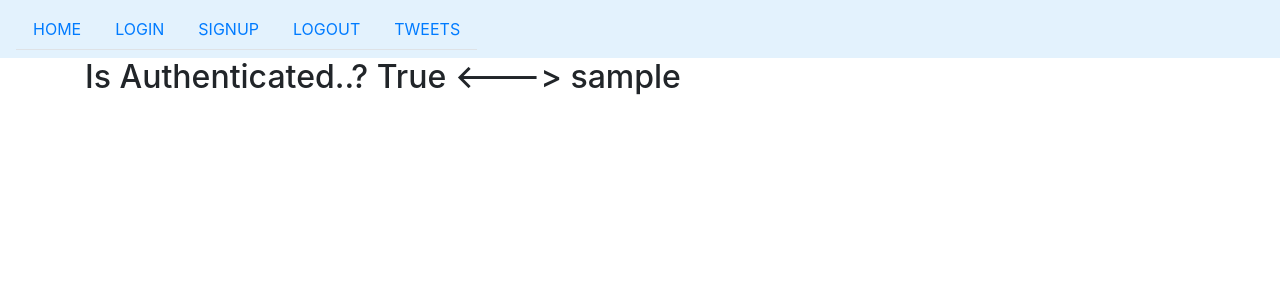
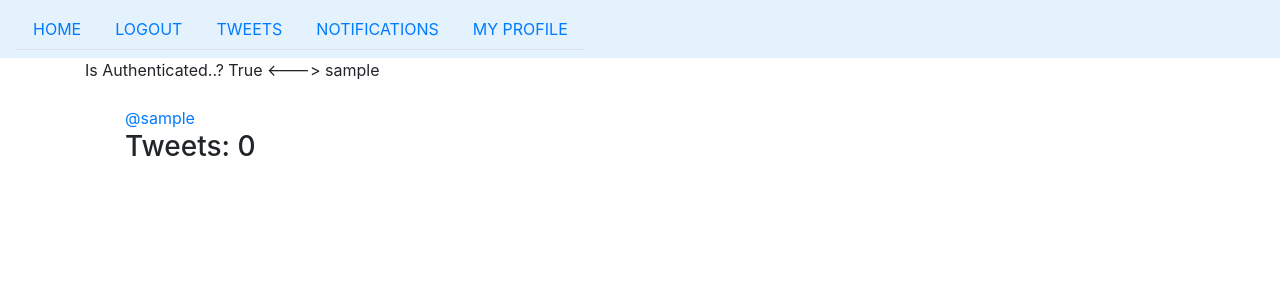
Before and after one commit to Albina93/twitterclone, a Django app: page / in a window 1280 px wide. Shown: the top 300 px of the page. Run offline with Django 3.2, Linux system fonts and the light colour scheme; the visitor is signed in with stand-in values (Sample User, id 1); data comes from the database, SQL or seed files in the repository; data that the repository does not hold is empty; some libraries are stand-ins or nearby versions.

Commit message:
worked in profile page, with follow, unfollowing

```diff
--- a/notification/urls.py
+++ b/notification/urls.py
@@ -2,5 +2,5 @@ from django.urls import path
 from . import views
 
 urlpatterns = [
-    path('', views.index_view, name="index_page"),
+    path('notifications/', views.notification_view, name="notification_page"),
 ]
--- a/notification/views.py
+++ b/notification/views.py
@@ -1,4 +1,4 @@
 from django.shortcuts import render
 
-def index_view(request):
+def notification_view(request):
     return render(request, 'index.html',)
--- a/templates/base.html
+++ b/templates/base.html
@@ -18,27 +18,41 @@
             <li class="nav-item active">
                 <a class="nav-link" href="/">HOME <span class="sr-only">(current)</span></a>
             </li>
+            {% if request.user.is_authenticated %}
+            <li class="nav-item">
+                <a class="nav-link" href='/logout/'>LOGOUT</a>
+            </li>
+            {% else %}
             <li class="nav-item">
                 <a class="nav-link" href='/login/'>LOGIN</a>
             </li>
             <li class="nav-item">
                 <a class="nav-link" href='/signup/'>SIGNUP</a>
             </li>
+            {% endif%}
 
-            <li class="nav-item">
-                <a class="nav-link" href='/logout/'>LOGOUT</a>
-            </li>
 
             <li class="nav-item">
                 <a class="nav-link" href='/add_tweet/'>TWEETS</a>
             </li>
+
+            <li class="nav-item">
+                <a class="nav-link" href='/notifications/'>NOTIFICATIONS</a>
+            </li>
+
+            {% if request.user.is_authenticated %}
+                <li class="nav-item">
+                    <a class="nav-link" href="{% url 'profilepage' user.username %}">MY PROFILE</a>
+                </li>
+            {% endif %}
 
 </nav>
 
 
 <body>
 <div class="container">
-    {% block content %}{% endblock %}
+    {% block content %}
+    {% endblock %}
 </div>
 
 
--- a/templates/index.html
+++ b/templates/index.html
@@ -1,8 +1,36 @@
+
 {% extends 'base.html' %}
+
 {% block content %}
-<h2>Is Authenticated..? {{ user.is_authenticated }} <---> {{ user.username }}</h2>
-{% for tweet in all_tweets %}
-{{ tweet }}
-<br>
-{% endfor %}
+<p>Is Authenticated..? {{ user.is_authenticated }} <---> {{ user.username }}<p>
+<div class="row">
+    <div class="col-sm-4">
+
+       <ul>
+           <h3>{{ user.displayname }}</h3>
+           {% if request.user.is_authenticated %}
+            <a href="{% url 'profilepage' user.username %}">@{{ user.username }}</a>
+            {% endif %}
+            <h3>Tweets: {{ total_tweets }}</h3>
+
+
+
+        </ul>
+    </div>
+
+
+
+    <div class="col-sm-8">
+        {% for tweet in tweets %}
+        <ul>
+            <li>@{{ tweet.twitter_user }} - <a href="{% url 'tweet_details' tweet.id %}">{{ tweet.created_time}}</a></li>
+            <li>{{ tweet.text_content }}</li>
+            <a href="{% url 'follower_page' tweet.twitter_user %}">FOLLOW</a>
+            <a href="{% url 'unfollower_page' tweet.twitter_user %}">UNFOLLOW</a>
+
+        </ul>
+        {% endfor %}
+</div>
+</div>
+
 {% endblock %}
--- a/tweet/urls.py
+++ b/tweet/urls.py
@@ -3,5 +3,7 @@ from . import views
 
 urlpatterns = [
     path('add_tweet/', views.add_tweet_view, name="addtweet"),
+    path('tweet/<int:tweet_id>', views.tweet_detail_view, name="tweet_details"),
+
 
 ]
--- a/twitteruser/admin.py
+++ b/twitteruser/admin.py
@@ -10,6 +10,7 @@ class CustomUserAdmin(UserAdmin):
             {
                 'fields': (
                     'displayname',
+                    'following'
 
                 ),
             },
--- a/twitteruser/urls.py
+++ b/twitteruser/urls.py
@@ -3,4 +3,9 @@ from . import views
 
 urlpatterns = [
     path('', views.index_view, name="homepage"),
+    path('follow/<str:user_name>/', views.add_follow_view, name="follower_page"),
+    path('unfollow/<str:user_name>/', views.add_unfollow_view, name="unfollower_page"),
+    path('profile/<str:user_name>', views.profile_view, name="profilepage"),
+
+
 ]
--- a/twitteruser/views.py
+++ b/twitteruser/views.py
@@ -1,7 +1,41 @@
-from django.shortcuts import render
+from django.shortcuts import render, HttpResponseRedirect
 from .models import TwitterUserModel
 from tweet.models import Tweet
+from django.contrib.auth.decorators import login_required
 
+
+@login_required(login_url="loginpage")
 def index_view(request):
-    all_tweets = Tweet.objects.all()
-    return render(request, 'index.html', {'all_tweets': all_tweets})
+    tweets = Tweet.objects.all().order_by('-created_time')
+    total_tweets = Tweet.objects.filter(twitter_user__username=request.user.username).count()
+    return render(request, 'index.html', {'tweets': tweets, 'total_tweets': total_tweets})
+
+
+
+def profile_view(request, user_name):
+    tweets = Tweet.objects.filter(twitter_user__username=user_name).order_by('-created_time')
+    total_tweets = tweets.count()
+    return render(request, 'index.html', {'tweets': tweets, 'total_tweets': total_tweets})
+
+
+def add_follow_view(request, user_name):
+    user_follow = TwitterUserModel.objects.get(username=user_name)
+    login_user = TwitterUserModel.objects.get(username=request.user.username)
+    login_user.following.add(user_follow)
+
+
+    login_user.save()
+
+
+    return HttpResponseRedirect(request.META.get('HTTP_REFERER', 'redirect_if_referer_not_found'))
+
+
+
+def add_unfollow_view(request, user_name):
+    user_unfollow = TwitterUserModel.objects.get(username=user_name)
+    login_user = TwitterUserModel.objects.get(username=request.user.username)
+    login_user.following.remove(user_unfollow)
+
+    login_user.save()
+
+    return HttpResponseRedirect(request.META.get('HTTP_REFERER', 'redirect_if_referer_not_found'))
```
Also changed, not shown: tweet/views.py (+7 -0 lines), templates/tweet.html (deleted).
